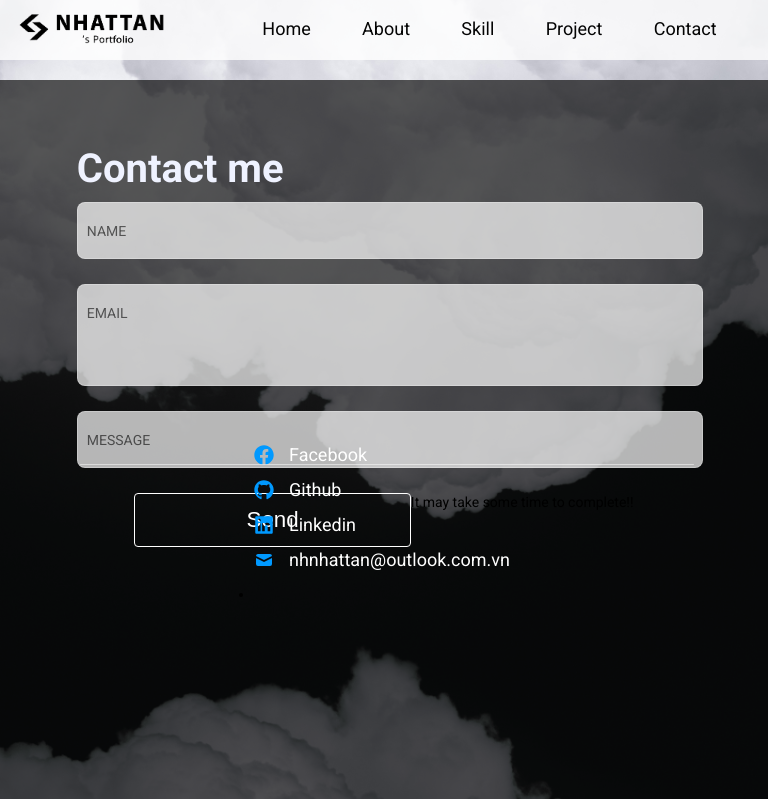
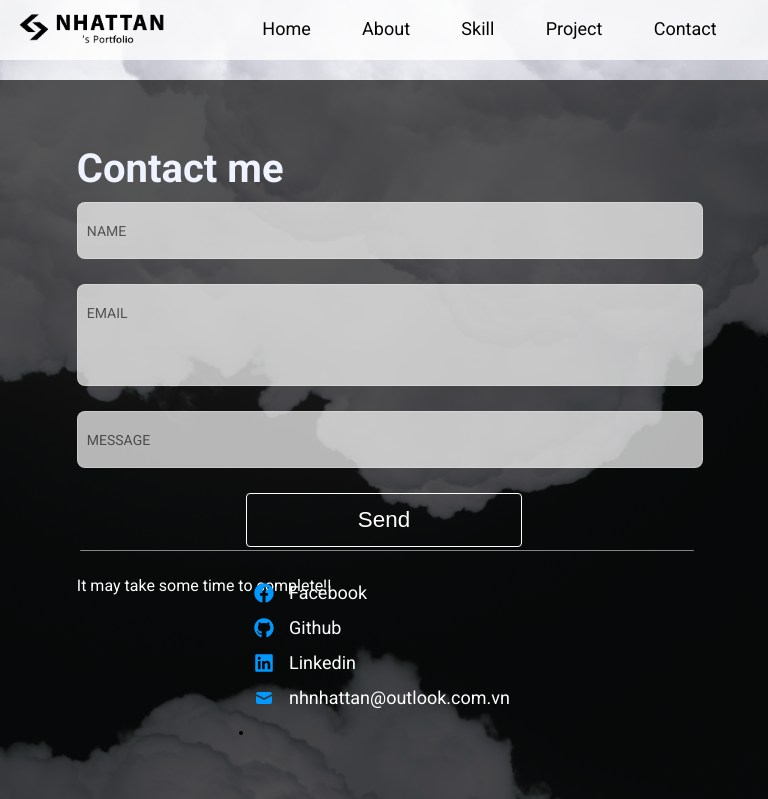
Before and after one commit to nhnhattan/Portfolio-1, a React (Create React App) app: page /contact in a window 768 px wide. Shown: the top 799 px of the page. Built offline with nearby package versions, Linux system fonts and the light colour scheme.

Commit message:
first commit

```diff
--- a/src/Component/Contact/Contact.css
+++ b/src/Component/Contact/Contact.css
@@ -151,6 +151,13 @@
     padding-bottom: 24px;
 }
 
+.note {
+    width: 100%;
+    padding-top: 10px;
+    color: rgb(255, 255, 255);
+    font-size: 16px;
+}
+
 @media (max-width: 738px) {
     .contact-wrap {
         flex-wrap: wrap;
@@ -185,13 +192,18 @@
         left: 25px;
     }
 
+    .note {
+        display: flex;
+        justify-content: center;
+    }
+
 }
 
 @media  (min-width: 740px) and (max-width:1023px) {
     .contact-wrap {
         flex-wrap: wrap;
         width: 100%;
-        height: 100vh;
+        height: 140vh;
     }
 
     .form-contact{
@@ -203,12 +215,24 @@
     .contact-wrap::before {
         width: 80%;
         height: 1px;
-        top: 48%;
+        top: 42%;
         left: 80px;
+    }
+
+    .note {
+        padding-top: 30px;
     }
 
     .Link-contact {
         height: 80%;
-        top: -10px;
+        position: relative;
+        top: -40px;
     }
+
+    .Link-contact ul {
+        top: 50px;
+        position: relative;
+    }
+
+
 }
--- a/src/Component/Contact/Contact.jsx
+++ b/src/Component/Contact/Contact.jsx
@@ -41,7 +41,7 @@ function Contact() {
                         <span>Message</span>
                     </div>
                     <input type="submit" value="Send" className="submit-btn" />
-                    <span>It may take some time to complete!!</span>
+                    <span className="note">It may take some time to complete!!</span>
                 </form>
                 <div className="Link-contact">
                     <ul>
```
